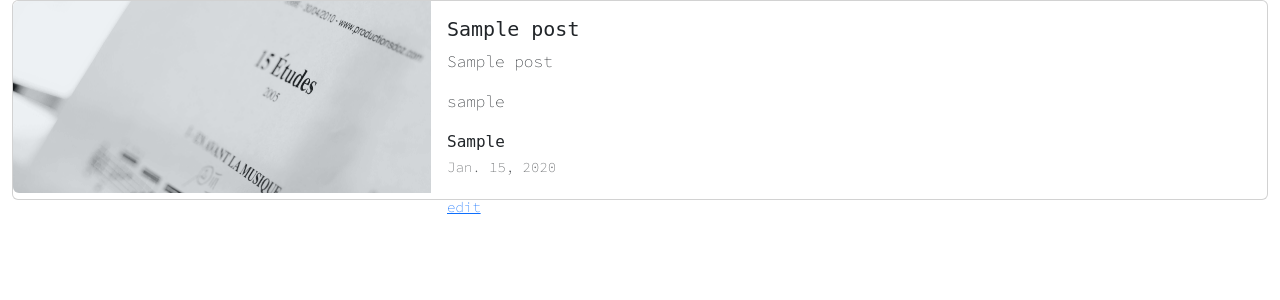
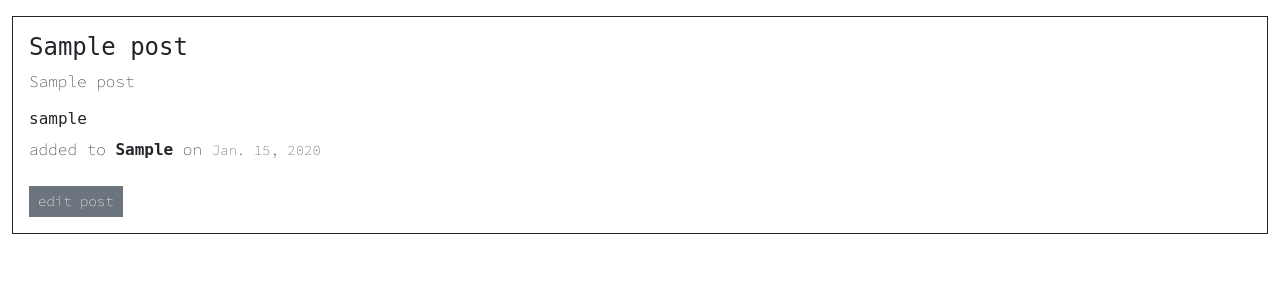
Before and after one commit to NickWaldock/talk-practice-forum-p4, a Django app: page / in a window 1280 px wide. Shown: the part 64-364 px from the top of the page. Run offline with Django 3.2, Linux system fonts and the light colour scheme; a user stored in the database is signed in; tables that the repository leaves empty hold one stand-in row (values such as "Sample post"); some libraries are stand-ins or nearby versions; some web fonts are replaced.

Commit message:
Fixed styling in list view, removed images

```diff
--- a/templates/index.html
+++ b/templates/index.html
@@ -4,34 +4,40 @@
 
 <div class="container-fluid">
     <div class="row">
-        <div class="col-12">
+        <div class="col-12 mt-3">
+
             {% for post in post_list %}
-            <div class="card mb-3" style="max-height: 200px;">
-                <div class="row g-0">
-                  <div class="col-md-4">
-                    <img src="/talk_practice_forum_p4/static/images/default-img.jpg" class="img-fluid rounded-start post-img" alt="">
-                  </div>
+            <div class="card mb-3 rounded-0 border-dark">
+                <div class="row">
                   <div class="col-md-8">
                     <div class="card-body">
-                      <h5 class="card-title title-font">
+                      <h4 class="card-title title-font">
                         <a class=" text-reset text-decoration-none" href="{% url 'article' post.pk %}">{{post.title}}</a>
-                      </h5>
+                      </h4>
                       <p class="card-text body-font">{{post.subtitle}}</p>
-                      <p class="card-text body-font">{{post.author}}</p>
-                      <a href="{% url 'category' post.category %}" class="card-text title-font text-decoration-none text-reset">
-                        {{post.category}}
-                      </a>
-                      <p class="card-text body-font"><small class="text-muted">{{post.updated_on}}</small></p>
-                      {% if user.is_authenticated %}
-                        {% if user.id == post.author.id %}
-                        <small><a class="body-font" href="{% url 'update-post' post.pk %}">edit</a></small>
+                      <h6 class="card-text title-font">{{post.author}}</h6>
+                      <p class="card-text body-font m-0">
+                        added to
+                        <a href="{% url 'category' post.category %}" class="card-text title-font text-decoration-none text-reset">
+                          <strong>{{post.category}}</strong>
+                        </a>
+                        on
+                        <small class="mb-0 text-muted">{{post.updated_on}}</small>
+                      </p>
+
+                        {% if user.is_authenticated %}
+                          {% if user.id == post.author.id %}
+                          <br>
+                          <button class="btn btn-secondary btn-sm rounded-0 body-font ps-2">
+                            <a class="text-decoration-none text-reset" href="{% url 'update-post' post.pk %}">edit post</a>
+                          </button>
+                          {% endif %}
                         {% endif %}
-                      {% endif %}
+
                     </div>
                   </div>
                 </div>
               </div>
-
             {% endfor %}
         </div>
     </div>
```
